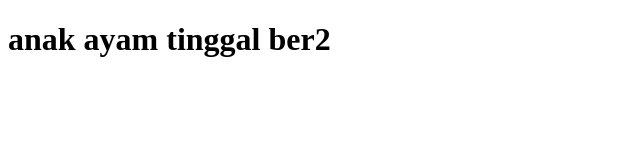
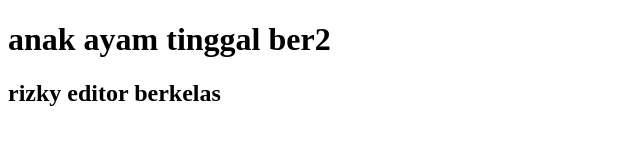
Before and after one commit to martinsamuel/percobaanann, a plain HTML site: page index.html in a window 1280 px wide. Shown: the whole page, without its empty margins (0-640 px from the left). Drawn offline with Linux system fonts and the light colour scheme.

Commit message:
first commit

```diff
--- a/index.html
+++ b/index.html
@@ -8,5 +8,6 @@
 </head>
 <body>
     <h1>anak ayam tinggal ber2</h1>
+    <h2>rizky editor berkelas</h2>
 </body>
 </html>
```
